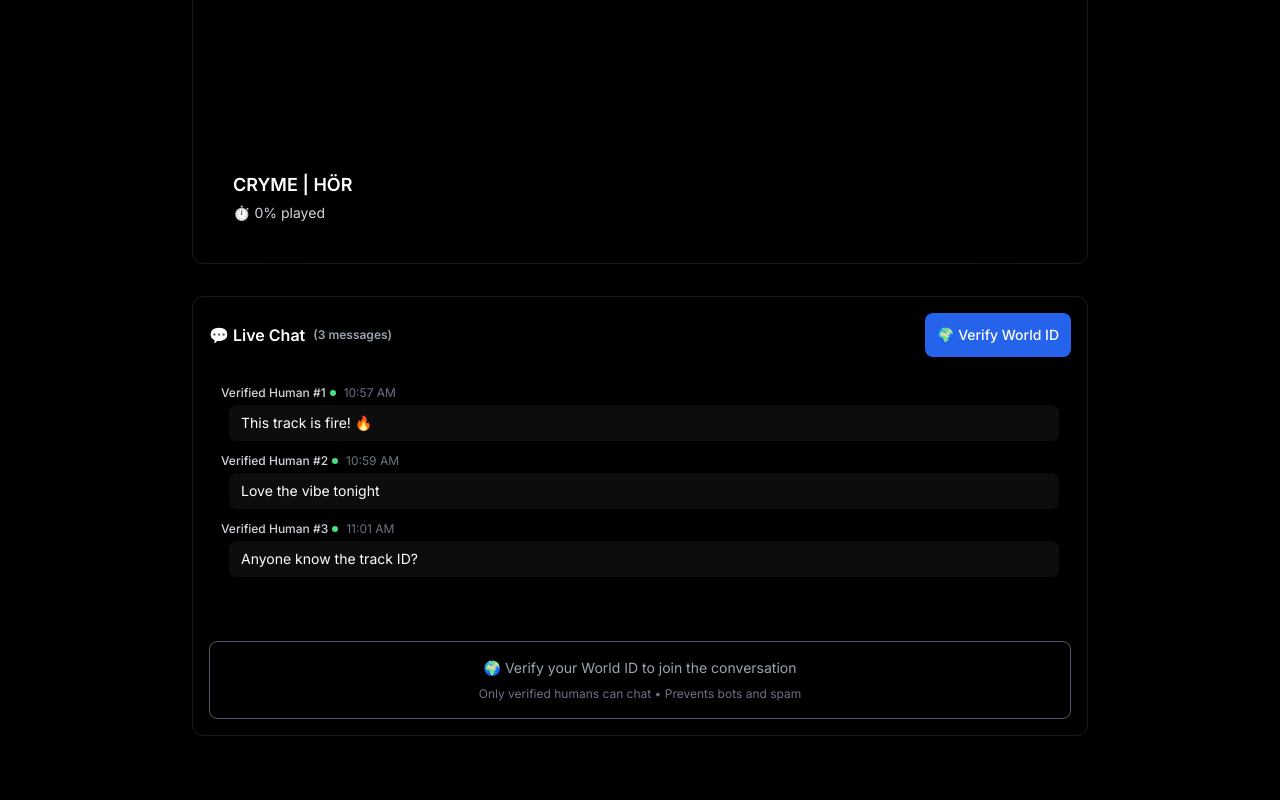
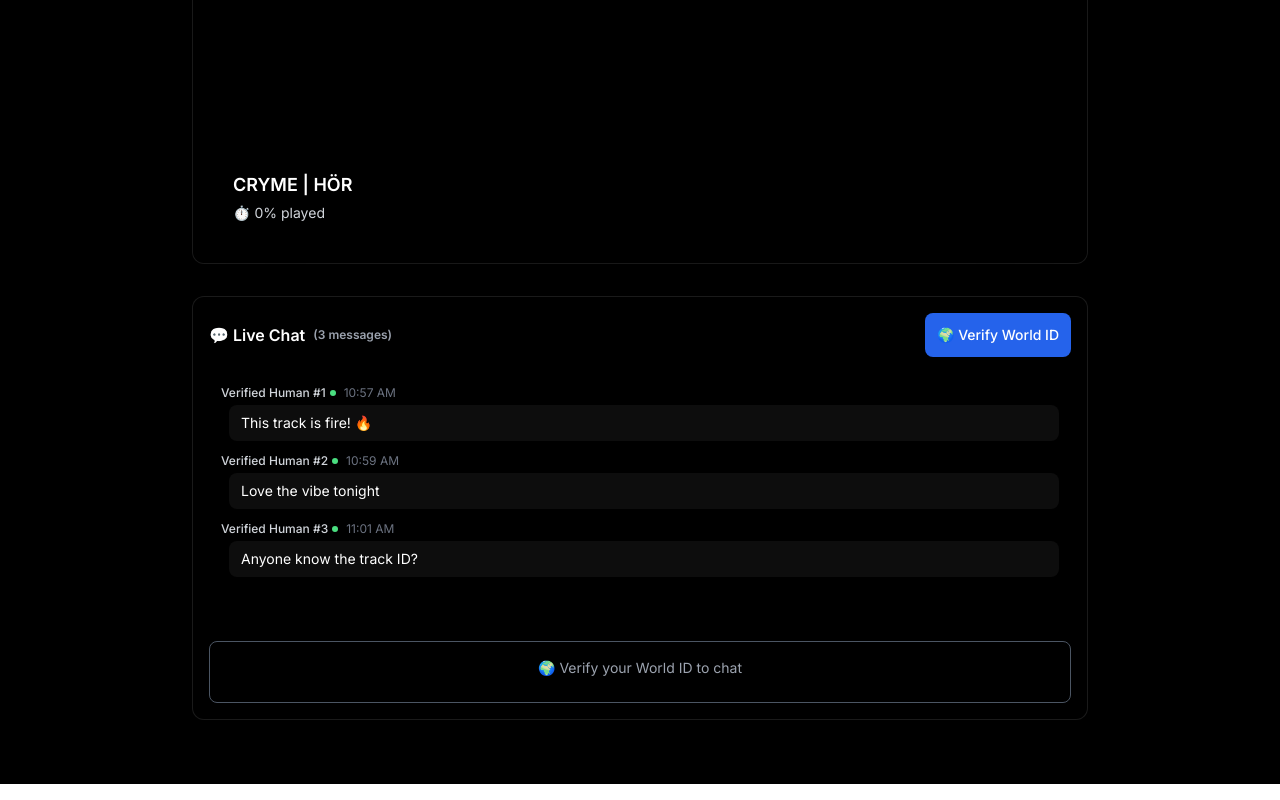
Before and after one commit to AdamBeaudoin/DJ-Dreams-App, a Next.js app in the folder apps/DJDreams/: page / in a window 1280 px wide. Shown: the part 542-1342 px from the top of the page. Built offline with nearby package versions, Linux system fonts and the light colour scheme; what @worldcoin/minikit-js would draw is missing.

Commit message:
Update chat verification text: simplify message and remove explanatory text

```diff
--- a/apps/DJDreams/src/components/chat-room.tsx
+++ b/apps/DJDreams/src/components/chat-room.tsx
@@ -259,10 +259,8 @@ export function ChatRoom() {
         </div>
       ) : (
         <div className="text-center text-gray-400 text-sm py-4 border border-gray-600 rounded-lg">
-          <div className="mb-2">🌍 Verify your World ID to join the conversation</div>
-          <div className="text-xs text-gray-500">
-            Only verified humans can chat • Prevents bots and spam
-          </div>
+                          <div className="mb-2">🌍 Verify your World ID to chat</div>
+
         </div>
       )}
     </div>
```
Also changed, not shown: 1 other file (tests, documents, lock files or other folders).
